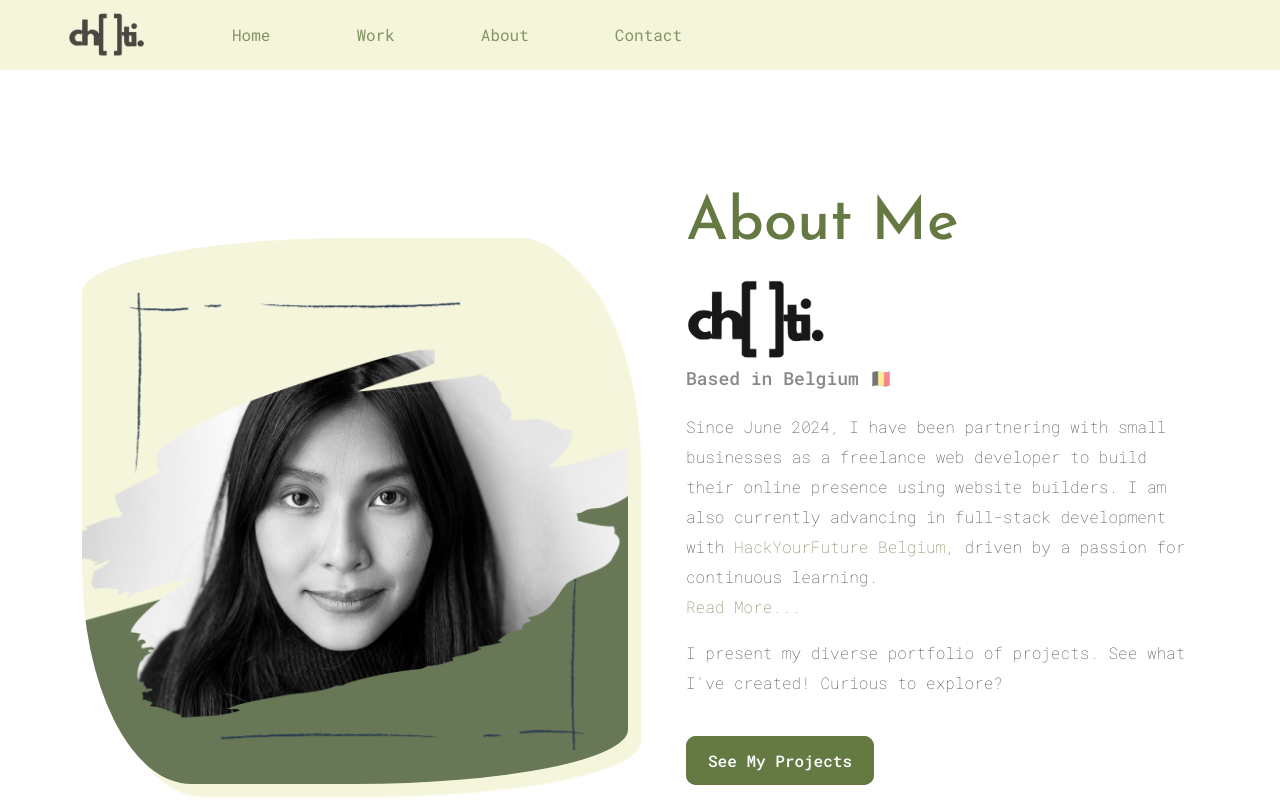
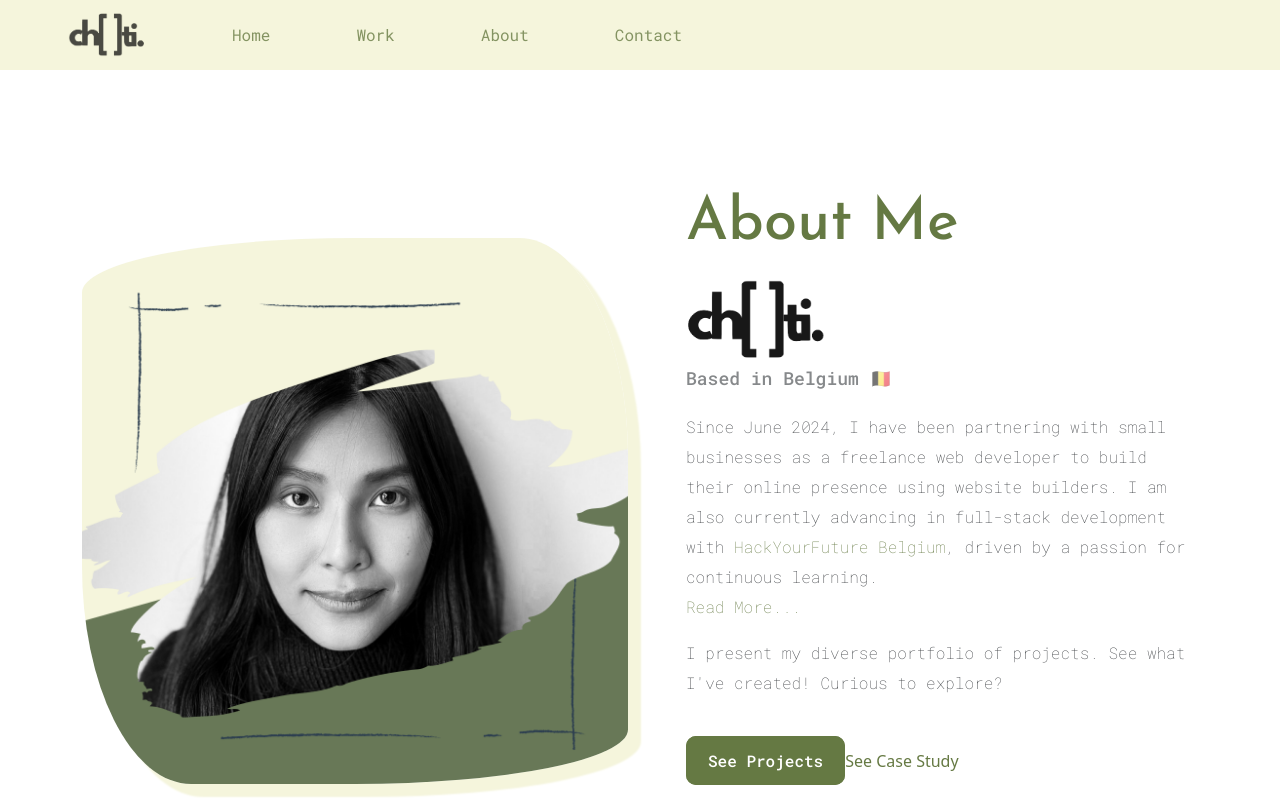
Before and after one commit to jgchoti/jgchoti.github.io, a React (Create React App) app: page /about in a window 1280 px wide. Shown: the top 800 px of the page. Built offline with nearby package versions, Linux system fonts and the light colour scheme.

Commit message:
Update AboutContent.js

```diff
--- a/src/component/AboutContent.js
+++ b/src/component/AboutContent.js
@@ -27,7 +27,10 @@ function AboutContent() {
                     <p className="mb-5">
                         I present my diverse portfolio of projects. See what I've created! Curious to explore?
                     </p>
-                    <Link to="/project" className="btn-branding" title="Choti's Projects">See My Projects</Link>
+                    <Link to="/project" className="btn-branding btn-mobile" title="Choti's Projects">See Projects</Link>
+                    <a href="#" className="btn-branding-case btn-mobile" title="Choti's case study" target="_blank" rel="noopener noreferrer">
+                        See Case Study
+                    </a>
                 </div>
             </div>
         </div>
```
